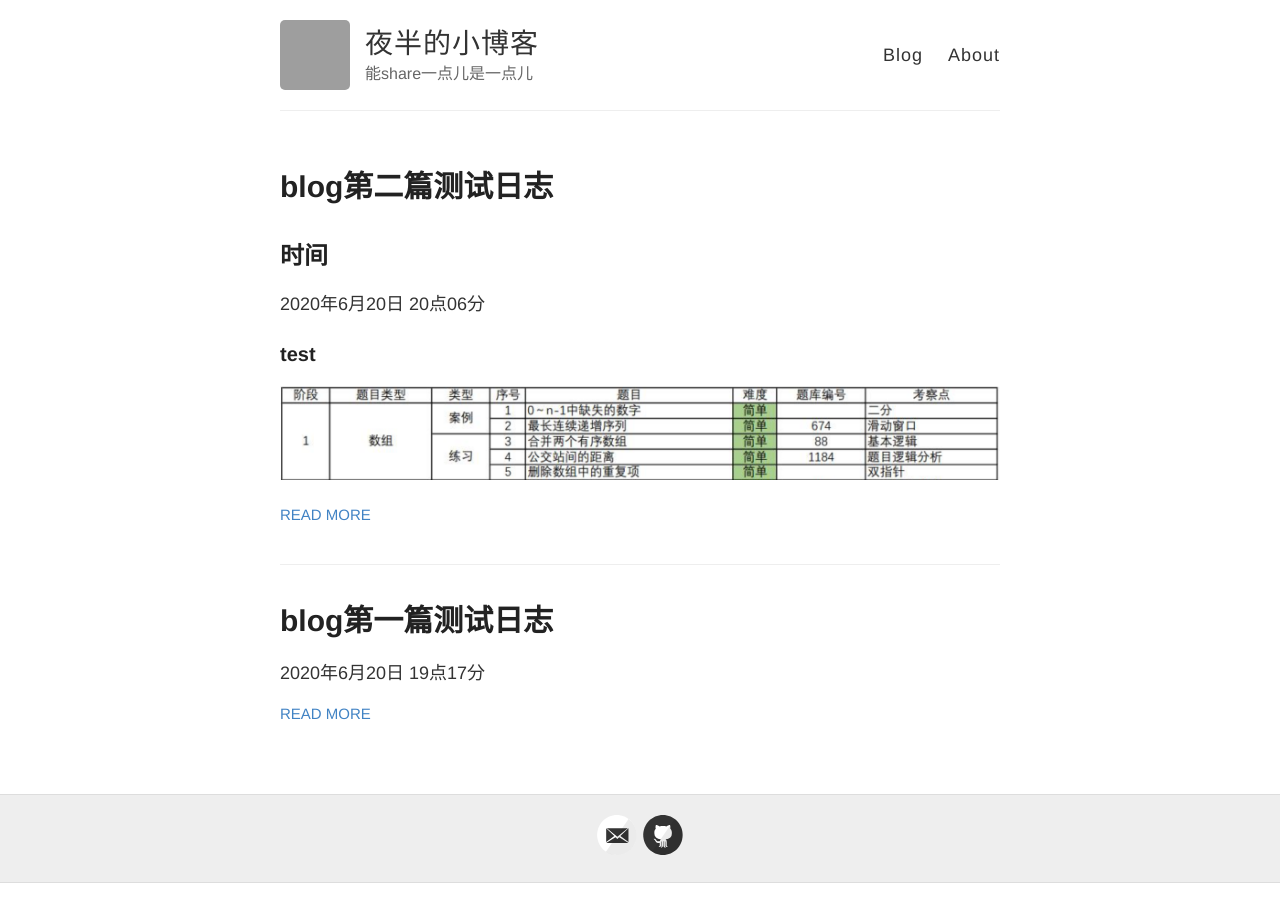
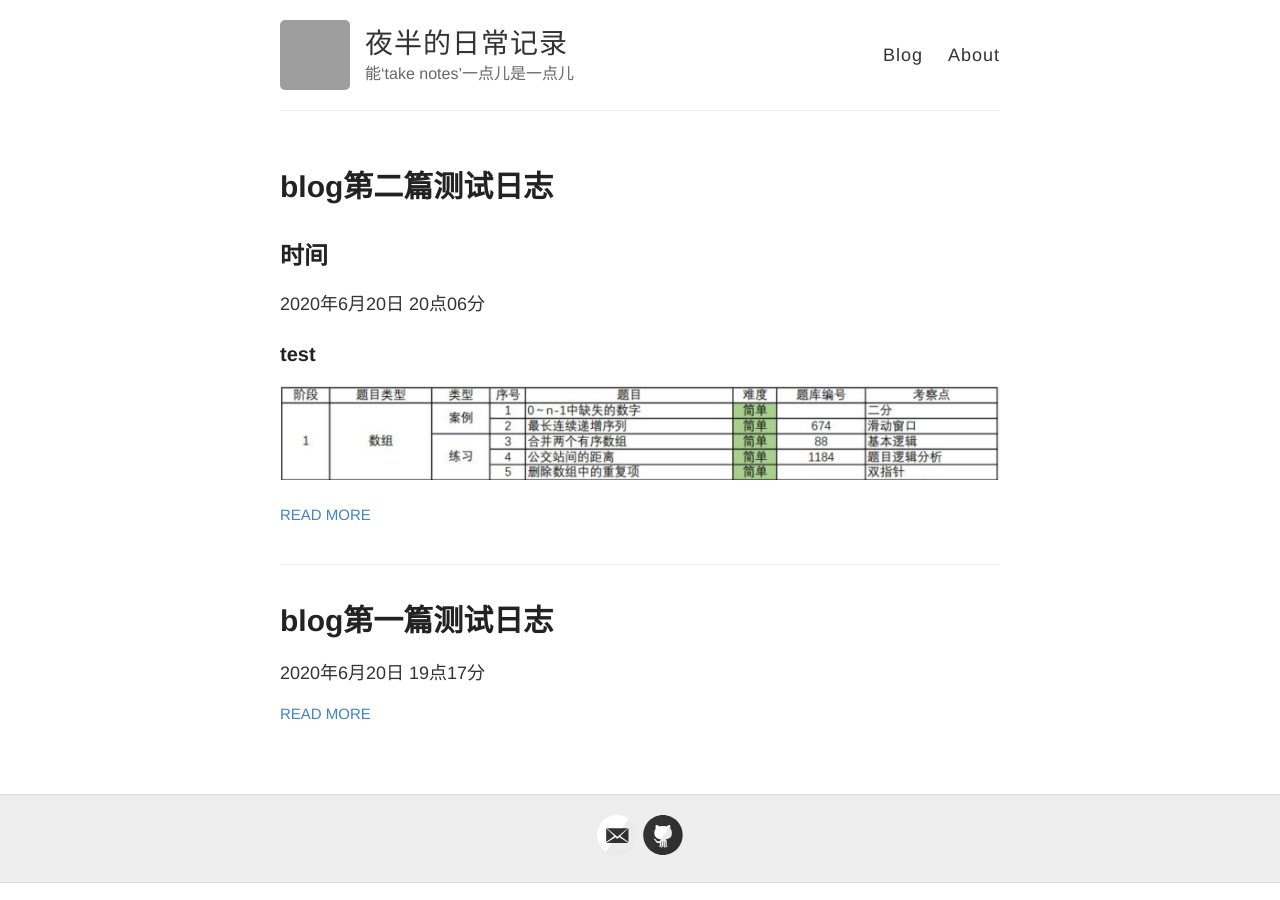
Before and after one commit to GGBOMD/ggbomd.github.io, a Jekyll site: the page built from index.html, in a window 1280 px wide. Built offline with Jekyll 4.4.1, drawn with Linux system fonts in a browser that asks for light colours; grey boxes are pictures that could not be loaded.

Commit message:
Update _config.yml

```diff
--- a/_config.yml
+++ b/_config.yml
@@ -3,10 +3,9 @@
 #
 
 # Name of your site (displayed in the header)
-name: 夜半的小博客
-
+name: 夜半的日常记录
 # Short bio or description (displayed in the header)
-description: "能share一点儿是一点儿"
+description: "能‘take notes’一点儿是一点儿"
 
 # URL of your avatar or profile pic (you could use your GitHub profile pic)
 avatar: https://avatars0.githubusercontent.com/u/51198738?s=460&u=946cf6e5e77c68bfc5e19b88a36692d513d520d2&v=4
```
